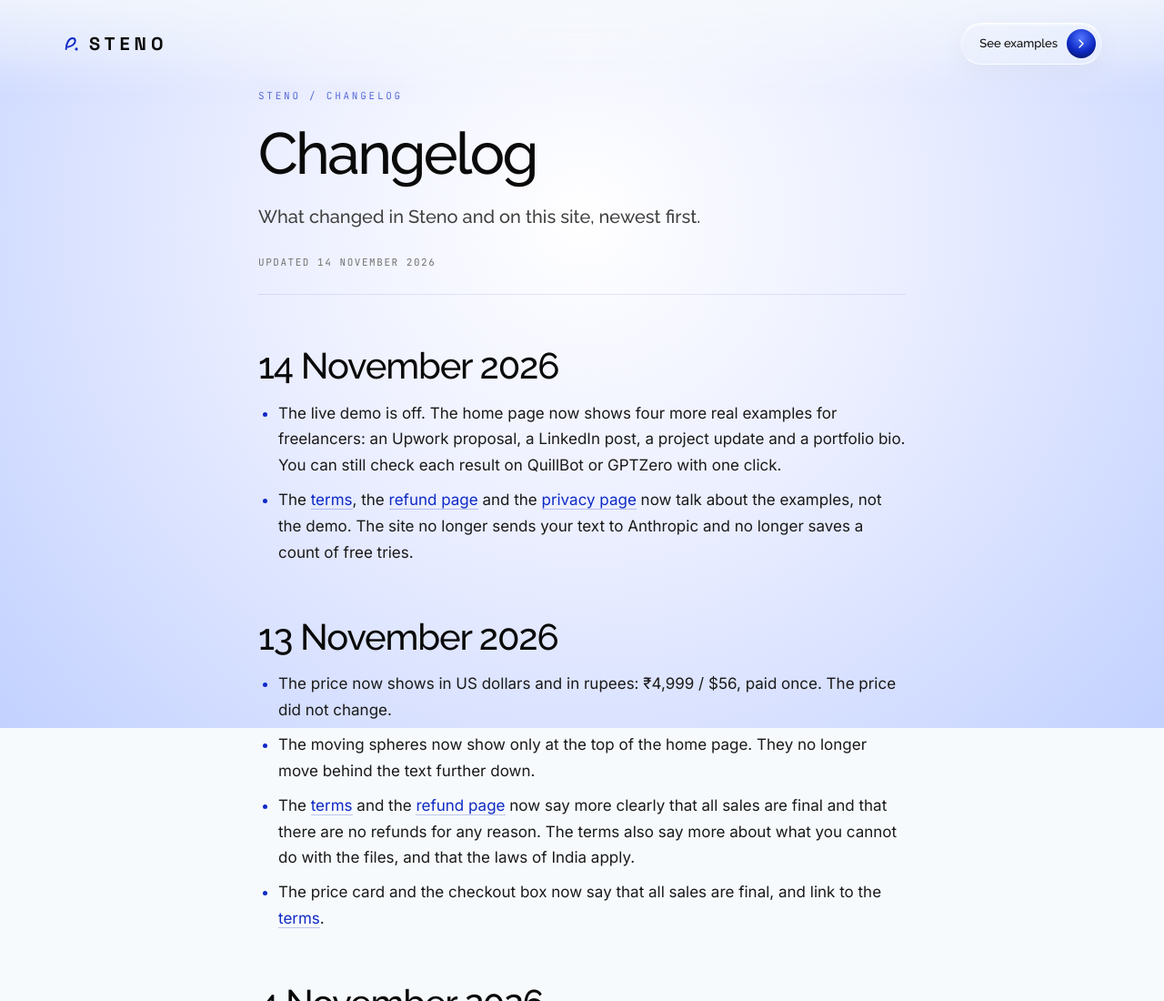
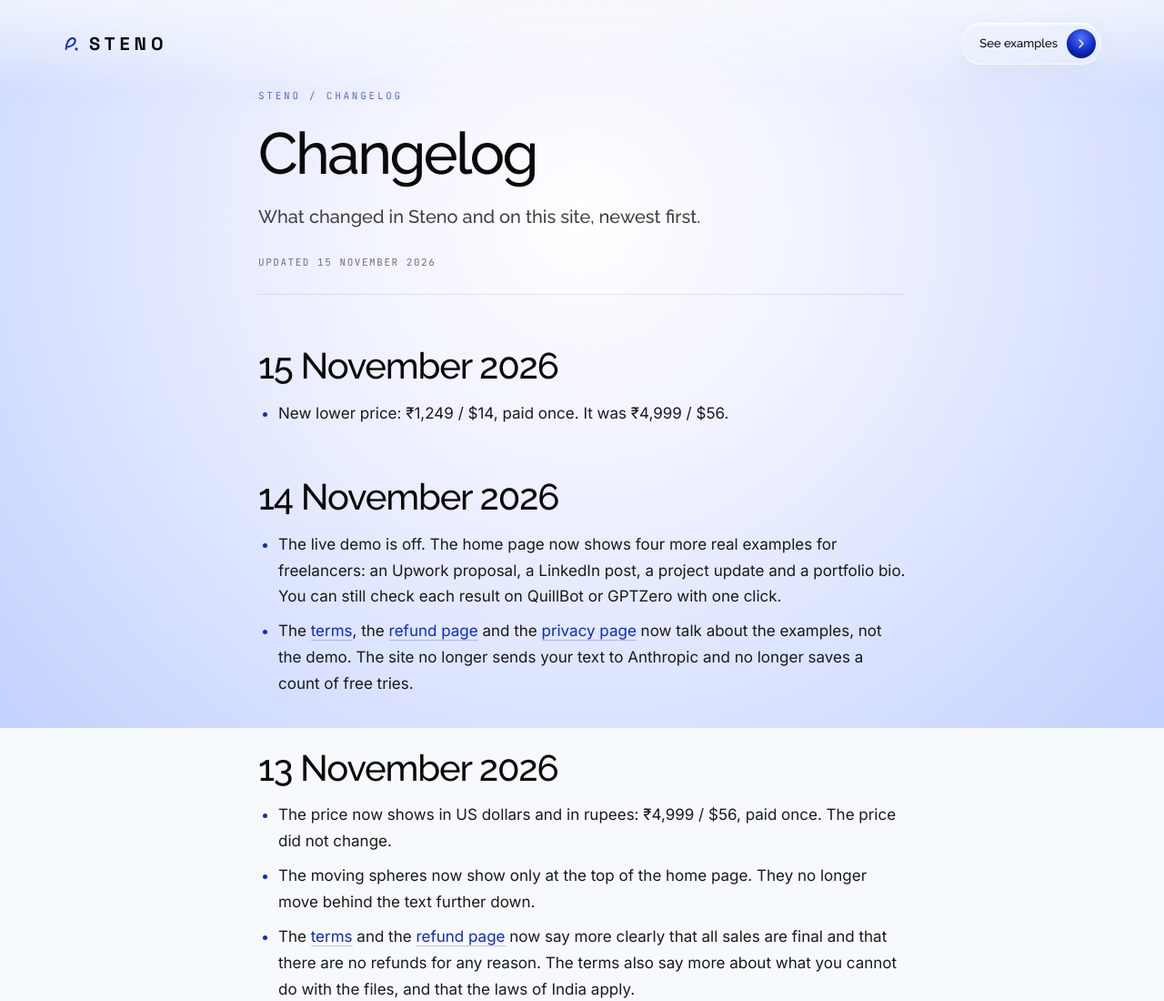
Before and after one commit to raghavg27/steno, a website: page changelog.html in a window 1280 px wide. Shown: the top 1100 px of the page at 91% size. Drawn offline with Linux system fonts and the light colour scheme.

Commit message:
docs(changelog): add the lower price
Add a 15 November 2026 entry that gives the new price and the old price.

```diff
--- a/changelog.html
+++ b/changelog.html
@@ -37,7 +37,7 @@
       "url": "https://steno-ai.vercel.app/changelog",
       "name": "Steno changelog",
       "description": "What changed in Steno and on this site, with dates, newest first.",
-      "dateModified": "2026-11-14",
+      "dateModified": "2026-11-15",
       "inLanguage": "en",
       "isPartOf": {
         "@type": "WebSite",
@@ -93,7 +93,13 @@
 
   <p class="standfirst">What changed in Steno and on this site, newest first.</p>
 
-  <p class="meta">Updated 14 November 2026</p>
+  <p class="meta">Updated 15 November 2026</p>
+
+  <h2>15 November 2026</h2>
+
+  <ul>
+    <li>New lower price: ₹1,249 / $14, paid once. It was ₹4,999 / $56.</li>
+  </ul>
 
   <h2>14 November 2026</h2>
 
```
